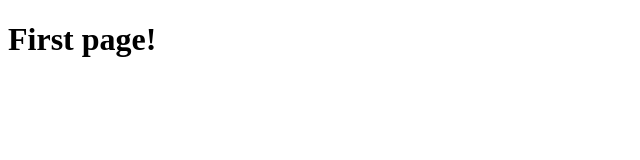
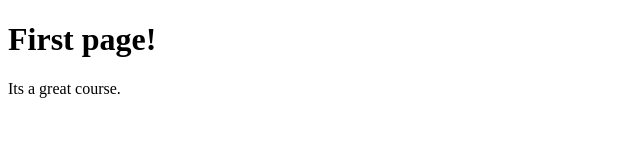
Before and after one commit to aditimantri2196/coursera-test1, a plain HTML site: page website/index.html in a window 1280 px wide. Shown: the whole page, without its empty margins (0-640 px from the left). Drawn offline with Linux system fonts and the light colour scheme.

Commit message:
My first page is modified for first time.

```diff
--- a/website/index.html
+++ b/website/index.html
@@ -5,5 +5,6 @@
 </head>
 <body>
 	<h1>First page!</h1>
+	<p> Its a great course. </p>
 </body>
 </html>
```
